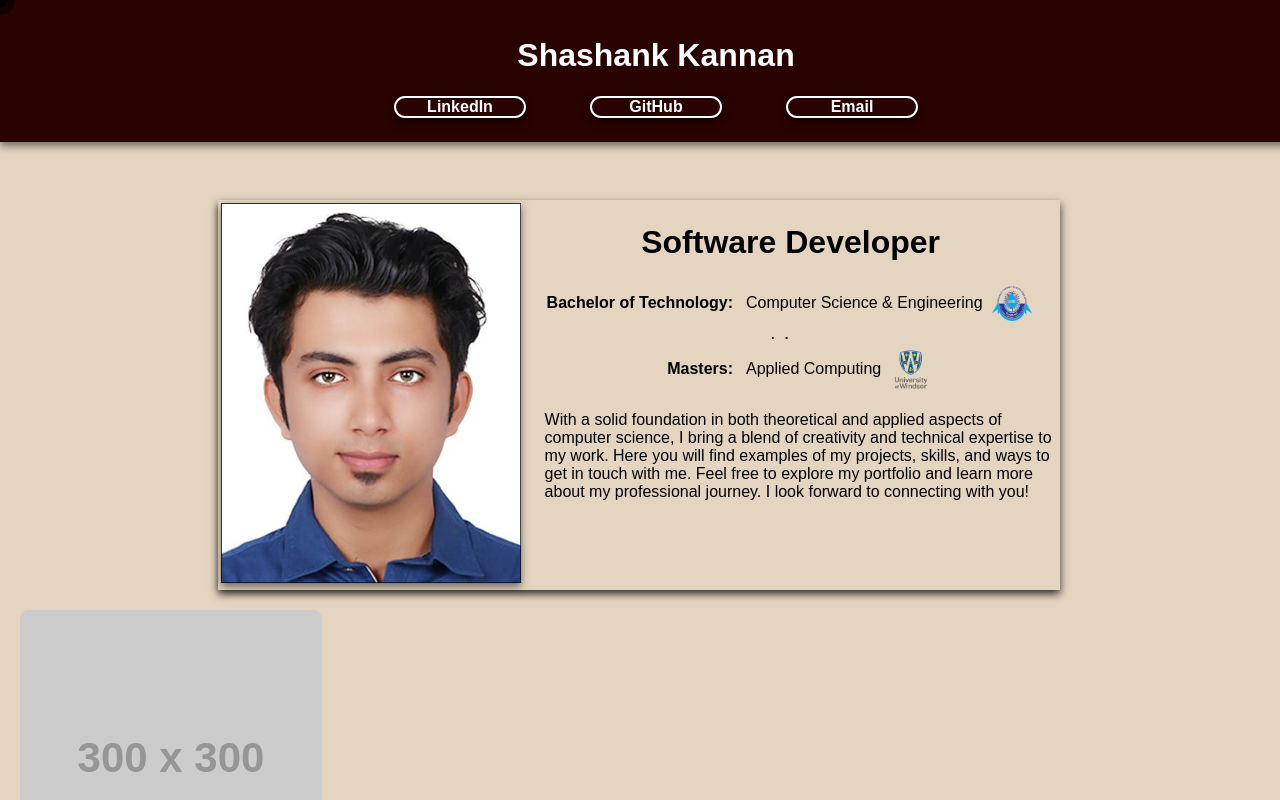
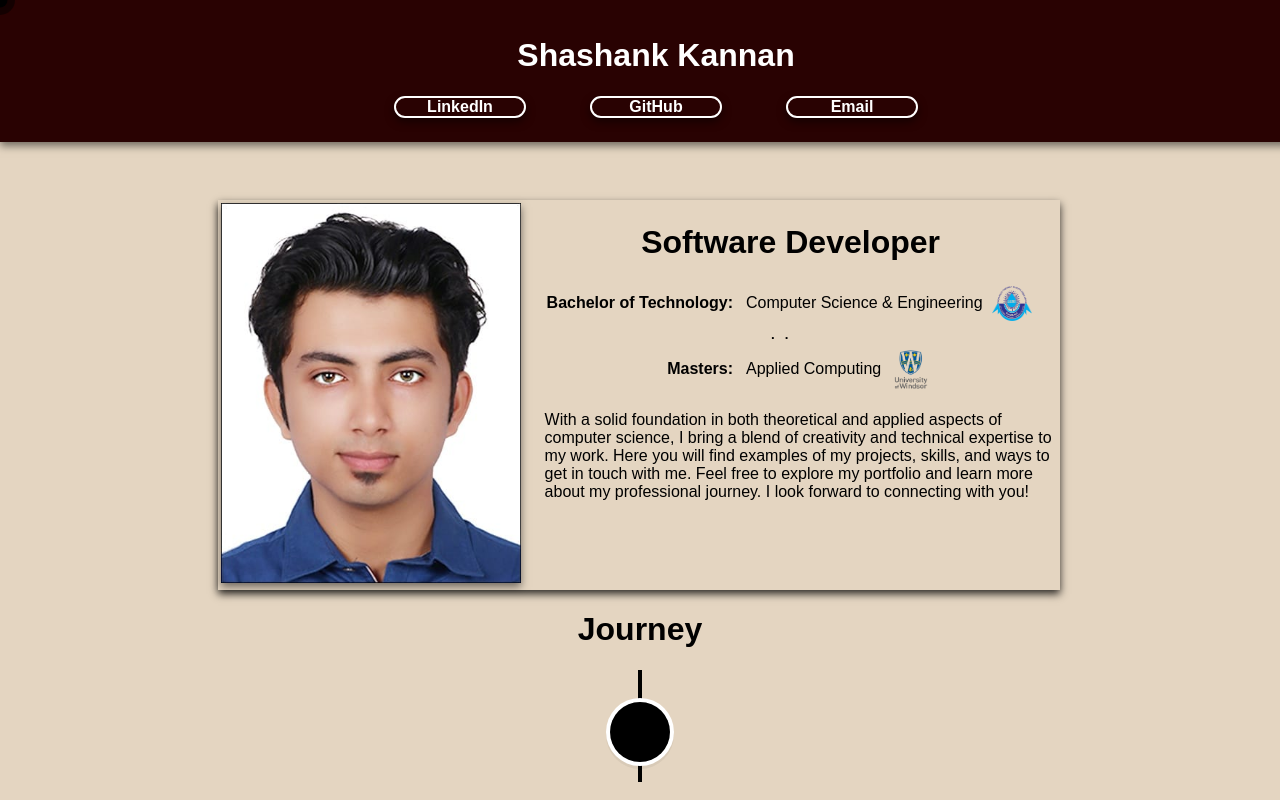
Before and after one commit to shashankkannan/testapp, a React (Create React App) app: page / in a window 1280 px wide. Shown: the top 800 px of the page. Built offline with nearby package versions, Linux system fonts and the light colour scheme.

Commit message:
Update change 22

```diff
--- a/package.json
+++ b/package.json
@@ -13,6 +13,7 @@
     "react": "^18.3.1",
     "react-dom": "^18.3.1",
     "react-scripts": "5.0.1",
+    "react-vertical-timeline-component": "^3.6.0",
     "web-vitals": "^2.1.4"
   },
   "scripts": {
--- a/src/App.js
+++ b/src/App.js
@@ -3,6 +3,7 @@ import './App.css';
 import { Headers } from './Components/Headers';
 import { Projects } from './Components/Projects';
 import { Id } from './Components/Id';
+import { Journey } from './Components/Journey';
 
 const App = () => {
   useEffect(() => {
@@ -44,6 +45,7 @@ const App = () => {
       <div className='cursor-outline' data-cursor-outline></div>
       <Headers />
       <Id />
+      <Journey/>
       <Projects
         title="Project Alpha"
         description="This project is about creating a robust e-commerce platform."
--- /dev/null
+++ b/src/Components/Journey.js
@@ -0,0 +1,17 @@
+import { VerticalTimeline, VerticalTimelineElement } from "react-vertical-timeline-component";
+import 'react-vertical-timeline-component/style.min.css';
+export const Journey = () => {
+
+    return(
+        <div className="journey">
+            <h1>Journey</h1>
+            <VerticalTimeline lineColor="#000">
+                <VerticalTimelineElement className="vertical-timeline-element--education" iconStyle={{background: "#000", color:'#fff'}}>
+
+
+                </VerticalTimelineElement>
+            </VerticalTimeline>
+        </div>
+
+    );
+}
```
Also changed, not shown: 2 other files (tests, documents, lock files or other folders).
